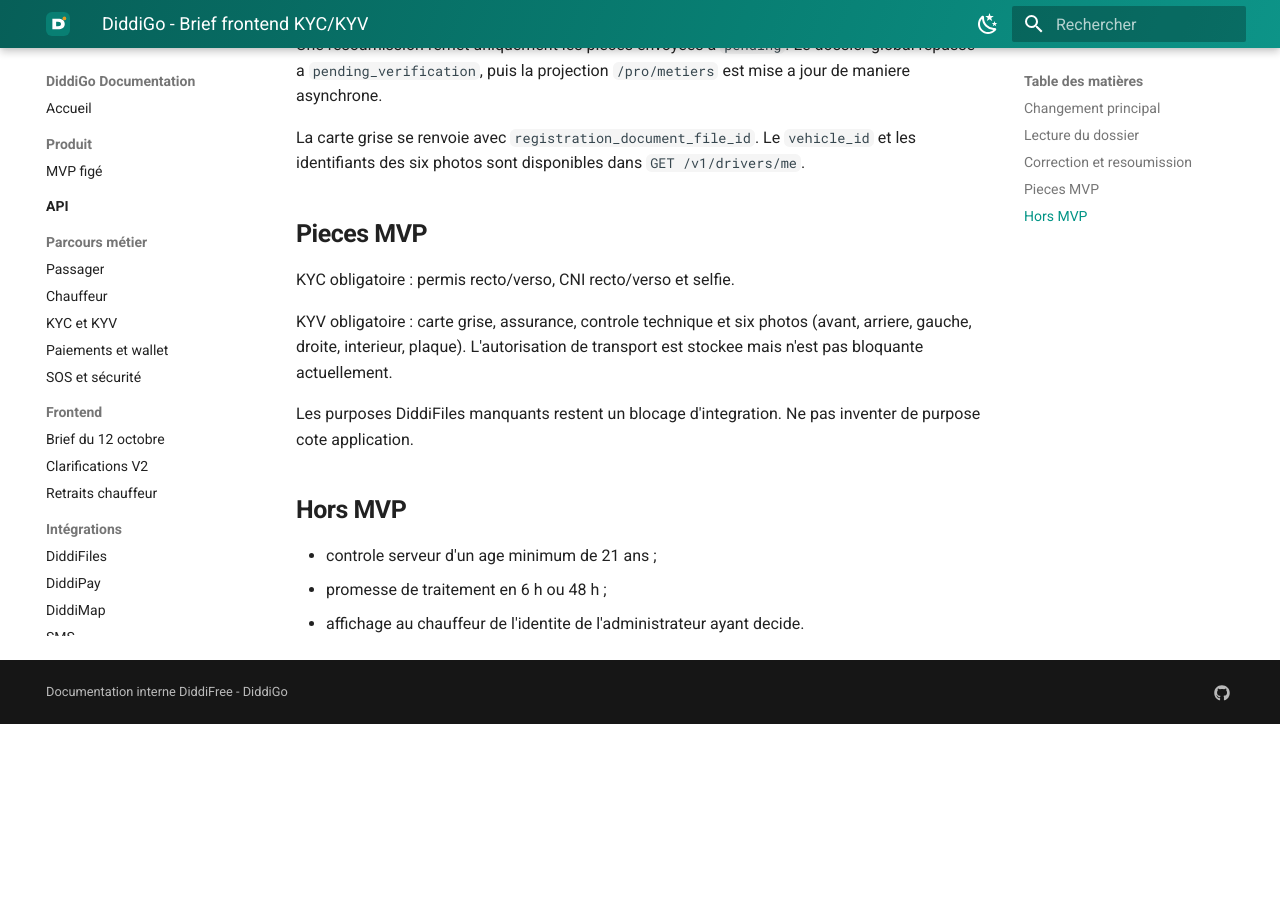
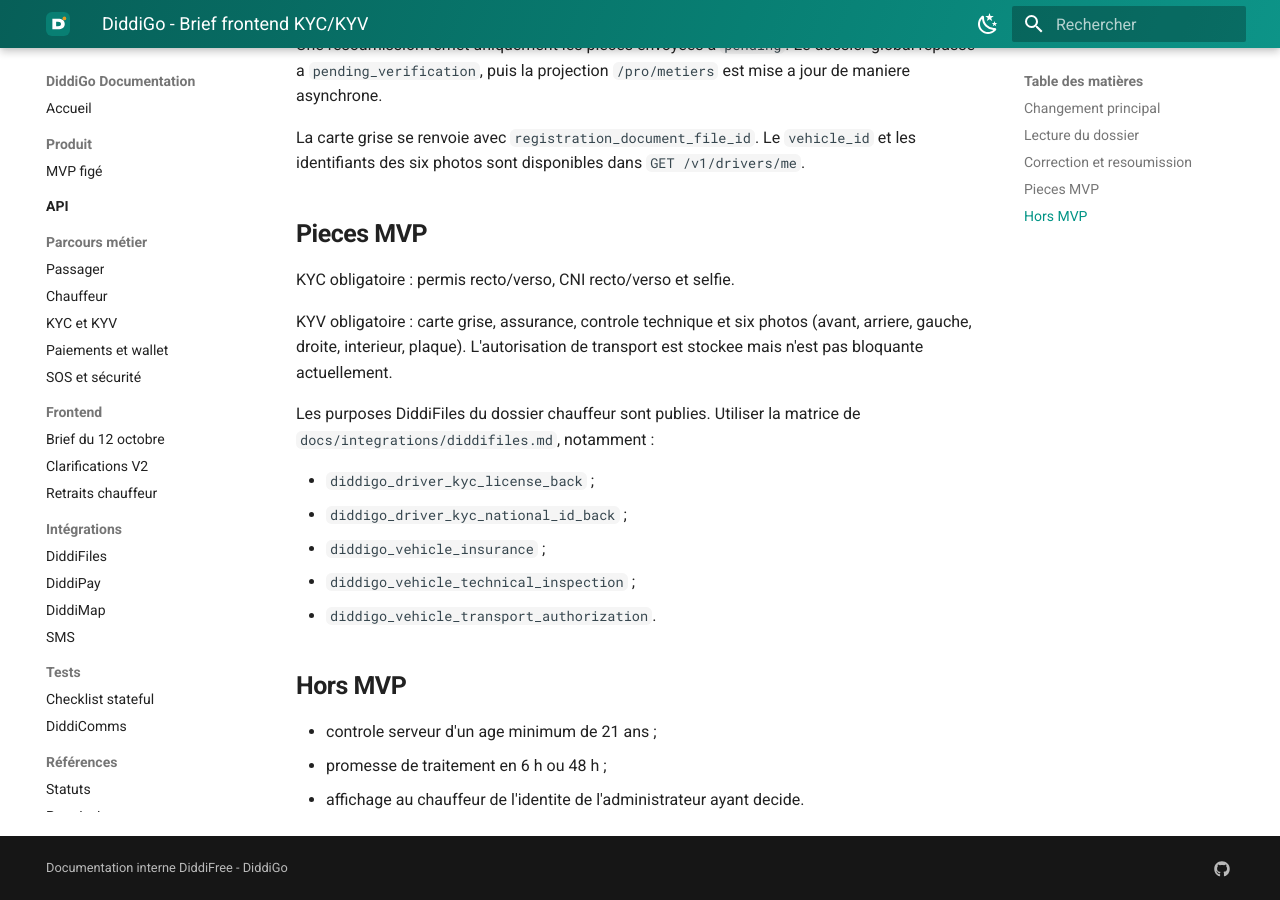
Before and after one commit to DIDDI-FREE/diddi-go-backend, an MkDocs documentation site: the page built from docs/frontend/DIDDIGO_FRONTEND_KYC_KYV_BRIEF_2026-10-19.md, in a window 1280 px wide and 900 px high, scrolled down 1157 px. Built offline with MkDocs 1.6.1 and Material for MkDocs 9.7.7, drawn with Linux system fonts in a browser that asks for light colours; before the commit the page ends 1881 px from its top, so only the background shows below that.

Commit message:
docs(kyc): publish DiddiFiles purpose matrix

```diff
--- a/docs/frontend/DIDDIGO_FRONTEND_KYC_KYV_BRIEF_2026-10-19.md
+++ b/docs/frontend/DIDDIGO_FRONTEND_KYC_KYV_BRIEF_2026-10-19.md
@@ -57,8 +57,14 @@
 (avant, arriere, gauche, droite, interieur, plaque). L'autorisation de transport
 est stockee mais n'est pas bloquante actuellement.
 
-Les purposes DiddiFiles manquants restent un blocage d'integration. Ne pas
-inventer de purpose cote application.
+Les purposes DiddiFiles du dossier chauffeur sont publies. Utiliser la matrice
+de `docs/integrations/diddifiles.md`, notamment :
+
+- `diddigo_driver_kyc_license_back` ;
+- `diddigo_driver_kyc_national_id_back` ;
+- `diddigo_vehicle_insurance` ;
+- `diddigo_vehicle_technical_inspection` ;
+- `diddigo_vehicle_transport_authorization`.
 
 ## Hors MVP
 
```
Also changed, not shown: docs/changelog/2026-10-19.md (+1 -0 lines), docs/frontend/DIDDIGO_FRONTEND_CLARIFICATIONS_2026-10-12_V2.md (+8 -2 lines), docs/integrations/diddifiles.md (+5 -0 lines).
